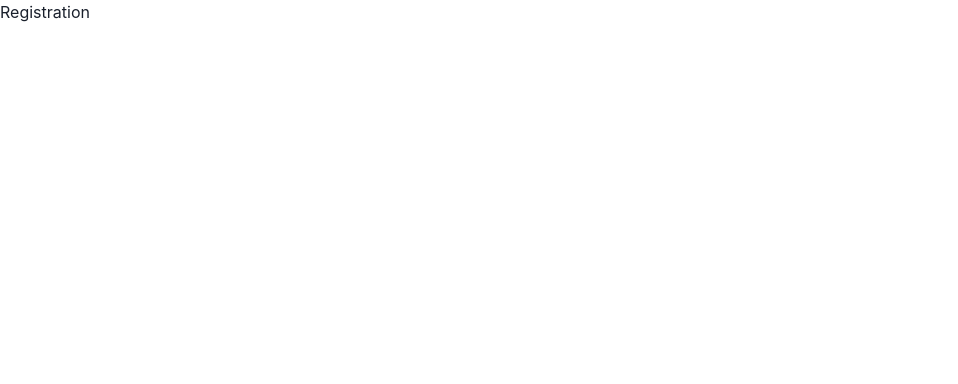
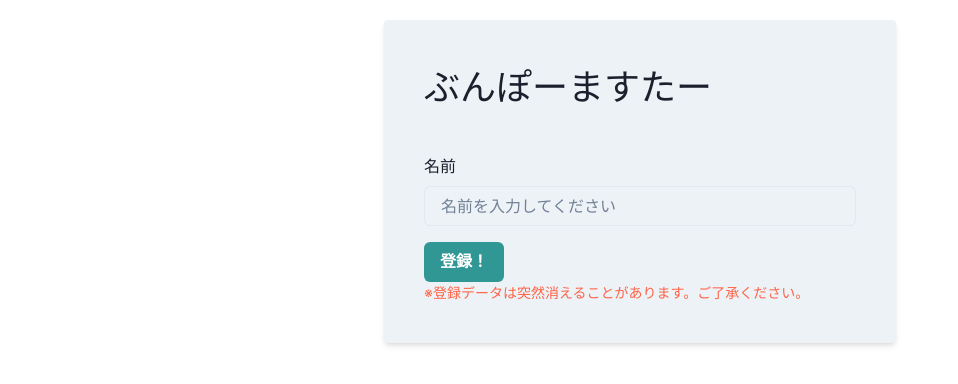
Before and after one commit to nagisano33/study-eng, a React (Create React App) app: page /registration in a window 1280 px wide. Shown: the top 384 px of the page, without its empty margins (0-958 px from the left). Built offline with nearby package versions, Linux system fonts and the light colour scheme.

Commit message:
Update Registration.tsx 登録ページ実装

```diff
--- a/src/pages/registration/Registration.tsx
+++ b/src/pages/registration/Registration.tsx
@@ -1,10 +1,25 @@
-import { Box } from "@chakra-ui/react";
+import { Box, Center, Stack, Text } from "@chakra-ui/react";
+import { RegistrationForm } from "./components/RegistrationForm";
 
 /**
  * 登録画面
  *
  * @author nagisano33
  */
-export function Registration(){
-    return <Box>Registration</Box>
+export function Registration() {
+  return (
+    <Center mt={5}>
+      <Stack
+        bg={"gray.100"}
+        boxShadow={"md"}
+        rounded={"base"}
+        width={["95%", "80%", "40%"]}
+        p={10}
+        gap={10}
+      >
+        <Text fontSize="4xl">ぶんぽーますたー</Text>
+        <RegistrationForm />
+      </Stack>
+    </Center>
+  );
 }
```
